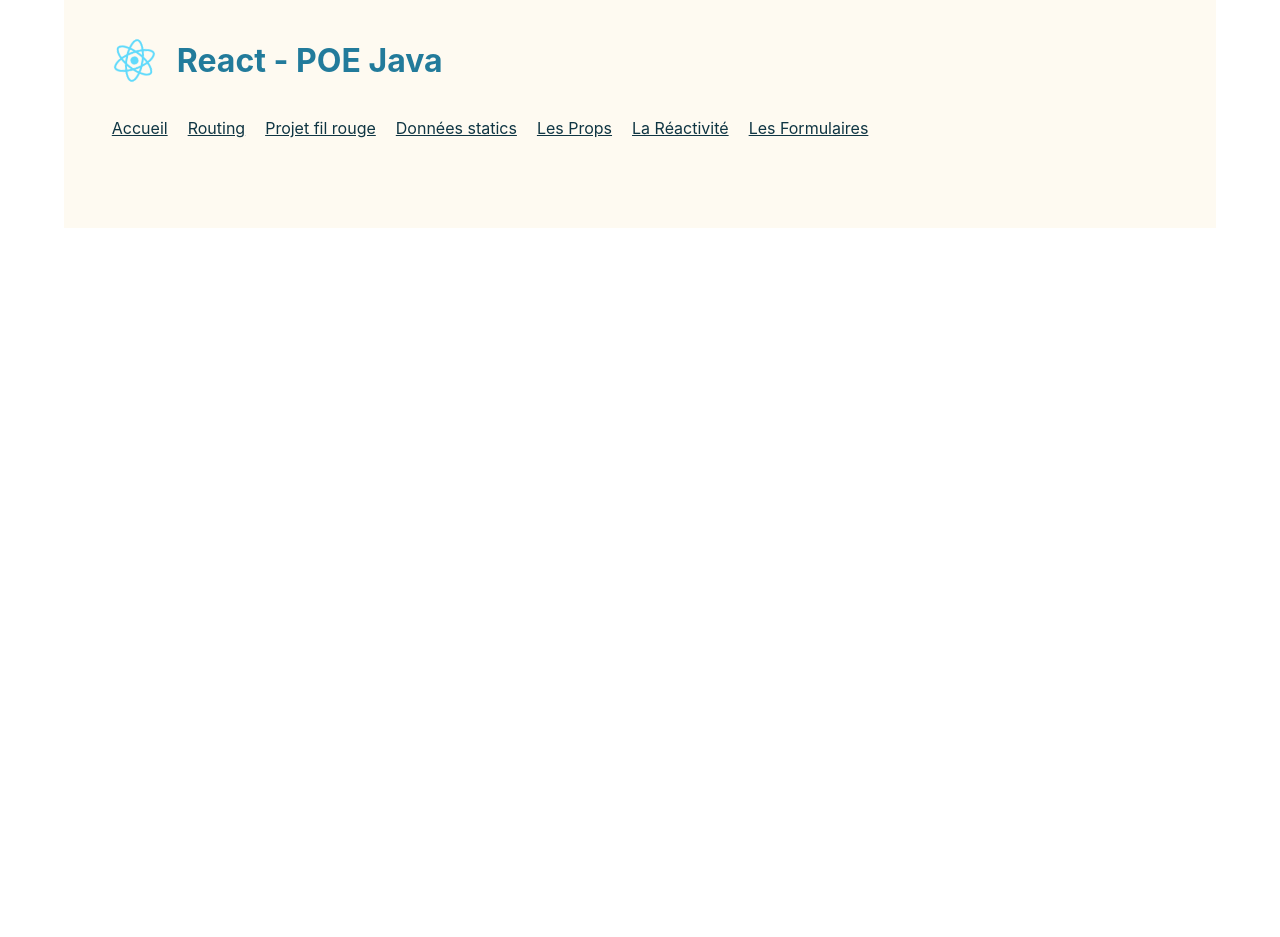
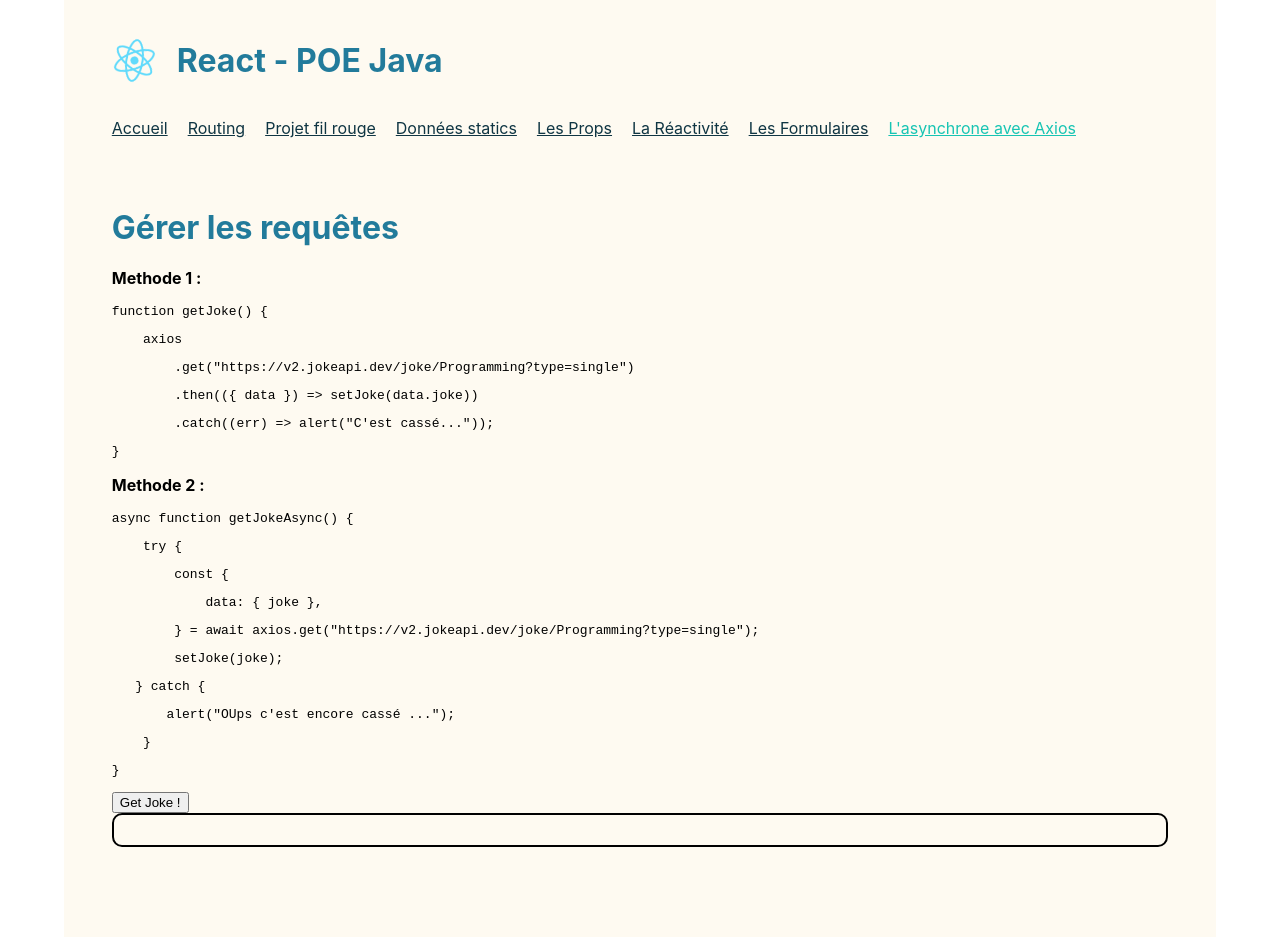
Before and after one commit to Maeglin1908/2022-07-18-react-redux, a React (Create React App) app in the folder react-poe-java/: page /async in a window 1280 px wide. Before the commit the page ends 800 px from the top, so only its background shows below. Built offline with nearby package versions, Linux system fonts and the light colour scheme.

Commit message:
Axios introduction

```diff
--- a/react-poe-java/package.json
+++ b/react-poe-java/package.json
@@ -6,6 +6,7 @@
     "@testing-library/jest-dom": "^5.16.4",
     "@testing-library/react": "^13.3.0",
     "@testing-library/user-event": "^13.5.0",
+    "axios": "^0.27.2",
     "prop-types": "^15.8.1",
     "react": "^18.2.0",
     "react-dom": "^18.2.0",
--- a/react-poe-java/src/App.js
+++ b/react-poe-java/src/App.js
@@ -1,6 +1,7 @@
 import { BrowserRouter, Route, Routes } from "react-router-dom";
 import Logo from "./components/Logo";
 import Navigation from "./components/Navigation";
+import Data from "./pages/Data";
 import Formulaire from "./pages/Formulaire";
 import Presentation from "./pages/Presentation";
 import Projet from "./pages/Projet";
@@ -28,6 +29,7 @@ function App() {
                         <Route path="/props" element={<Props />} />
                         <Route path="/reactivity" element={<Reactivity />} />
                         <Route path="/forms" element={<Formulaire />} />
+                        <Route path="/async" element={<Data />} />
                     </Routes>
                 </main>
             </BrowserRouter>
--- a/react-poe-java/src/components/Navigation.js
+++ b/react-poe-java/src/components/Navigation.js
@@ -26,6 +26,9 @@ const Navigation = () => {
                 <li>
                     <NavLink to="/forms">Les Formulaires</NavLink>
                 </li>
+                <li>
+                    <NavLink to="/async">L'asynchrone avec Axios</NavLink>
+                </li>
             </ul>
         </nav>
     );
--- /dev/null
+++ b/react-poe-java/src/pages/Data.js
@@ -0,0 +1,65 @@
+import axios from "axios";
+import { useState } from "react";
+
+const Data = function () {
+    const [joke, setJoke] = useState("");
+
+    function getJoke() {
+        axios
+            .get("https://v2.jokeapi.dev/joke/Programming?type=single")
+            .then(({ data }) => setJoke(data.joke))
+            .catch((err) => alert("C'est cassé..."));
+    }
+
+    async function getJokeAsync() {
+        try {
+            const {
+                data: { joke },
+            } = await axios.get("https://v2.jokeapi.dev/joke/Programming?type=single");
+            setJoke(joke);
+        } catch {
+            alert("OUps c'est encore cassé ...");
+        }
+    }
+    return (
+        <>
+            <h1>Gérer les requêtes</h1>
+
+            <article>
+                <div>
+                    <p>
+                        <strong>Methode 1 :</strong>
+                    </p>
+                    <pre>{"function getJoke() {"}</pre>
+                    <pre>{"    axios"}</pre>
+                    <pre>{'        .get("https://v2.jokeapi.dev/joke/Programming?type=single")'}</pre>
+                    <pre>{"        .then(({ data }) => setJoke(data.joke))"}</pre>
+                    <pre>{'        .catch((err) => alert("C\'est cassé..."));'}</pre>
+                    <pre>{"}"}</pre>
+                </div>
+                <div>
+                    <p>
+                        <strong>Methode 2 :</strong>
+                    </p>
+                    <pre>{"async function getJokeAsync() {"}</pre>
+                    <pre>{"    try {"}</pre>
+                    <pre>{"        const {"}</pre>
+                    <pre>{"            data: { joke },"}</pre>
+                    <pre>{'        } = await axios.get("https://v2.jokeapi.dev/joke/Programming?type=single");'}</pre>
+                    <pre>{"        setJoke(joke);"}</pre>
+                    <pre>{"   } catch {"}</pre>
+                    <pre>{'       alert("OUps c\'est encore cassé ...");'}</pre>
+                    <pre>{"    }"}</pre>
+                    <pre>{"}"}</pre>
+                </div>
+
+                <div>
+                    <button onClick={getJokeAsync}>Get Joke !</button>
+                </div>
+                <div className="card">{joke}</div>
+            </article>
+        </>
+    );
+};
+
+export default Data;
```
Also changed, not shown: 1 other file (tests, documents, lock files or other folders).
